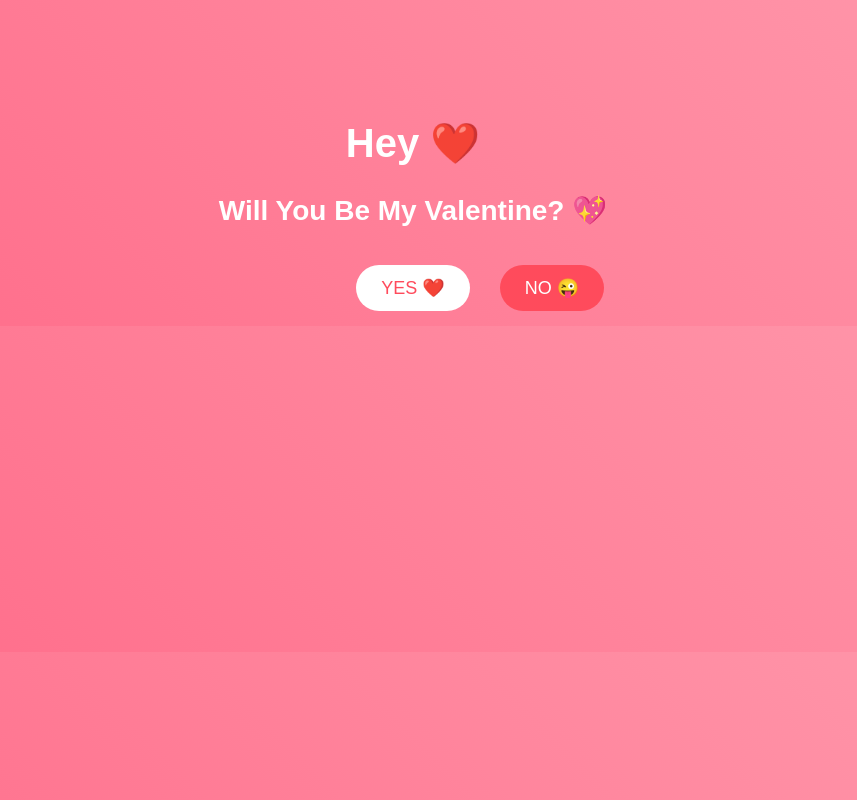
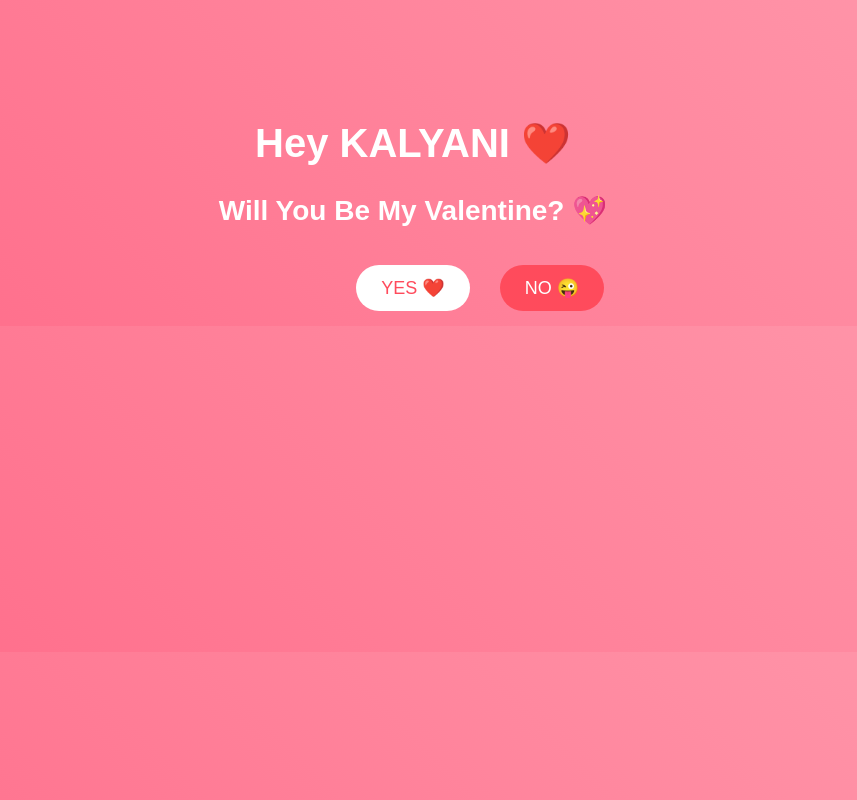
Before and after one commit to noshock/valentine, a plain HTML site: page index.html in a window 1280 px wide. Shown: the whole page, without its empty margins (227-1084 px from the left). Drawn offline with Linux system fonts and the light colour scheme.

Commit message:
Fix HTML formatting and update greeting

```diff
--- a/index.html
+++ b/index.html
@@ -45,7 +45,7 @@
 </head>
 <body>
 
-    <h1>Hey ❤️</h1>
+    <h1>Hey KALYANI ❤️</h1>
     <h2>Will You Be My Valentine? 💖</h2>
 
     <button id="yesBtn" onclick="goToNextPage()">YES ❤️</button>
```
